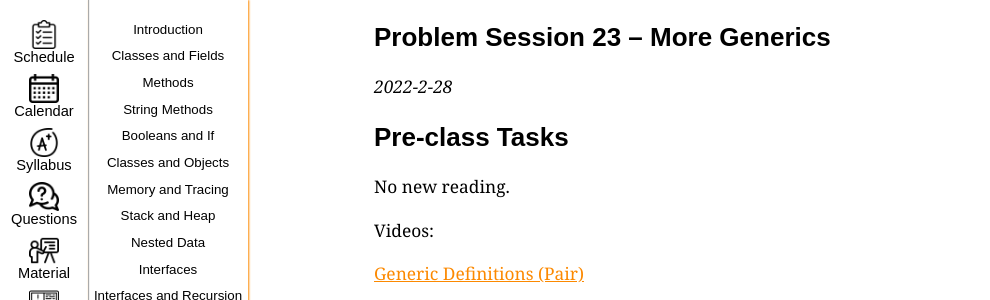
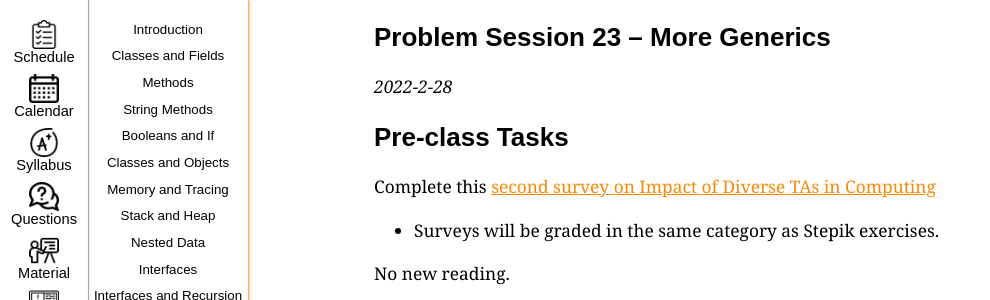
Before and after one commit to ucsd-cse11-w22/ucsd-cse11-w22.github.io, a Jekyll site: the page built from _lectures/lecture23.md, in a window 1280 px wide and 900 px high, cut to the strip 0-300 px from the top of the window. Shown: the whole strip, without its empty margins (0-990 px from the left). Built offline with Jekyll 4.4.1, drawn with Linux system fonts in a browser that asks for light colours.

Commit message:
Update lecture23.md

```diff
--- a/_lectures/lecture23.md
+++ b/_lectures/lecture23.md
@@ -16,6 +16,9 @@ worksheets:
 _{{ page.released-on }}_
 
 ## Pre-class Tasks
+
+Complete this [second survey on Impact of Diverse TAs in Computing](https://forms.gle/ww13qAyu1xZBmDFR8){:target="_blank"}
+- Surveys will be graded in the same category as Stepik exercises.
 
 No new reading.
 
```
